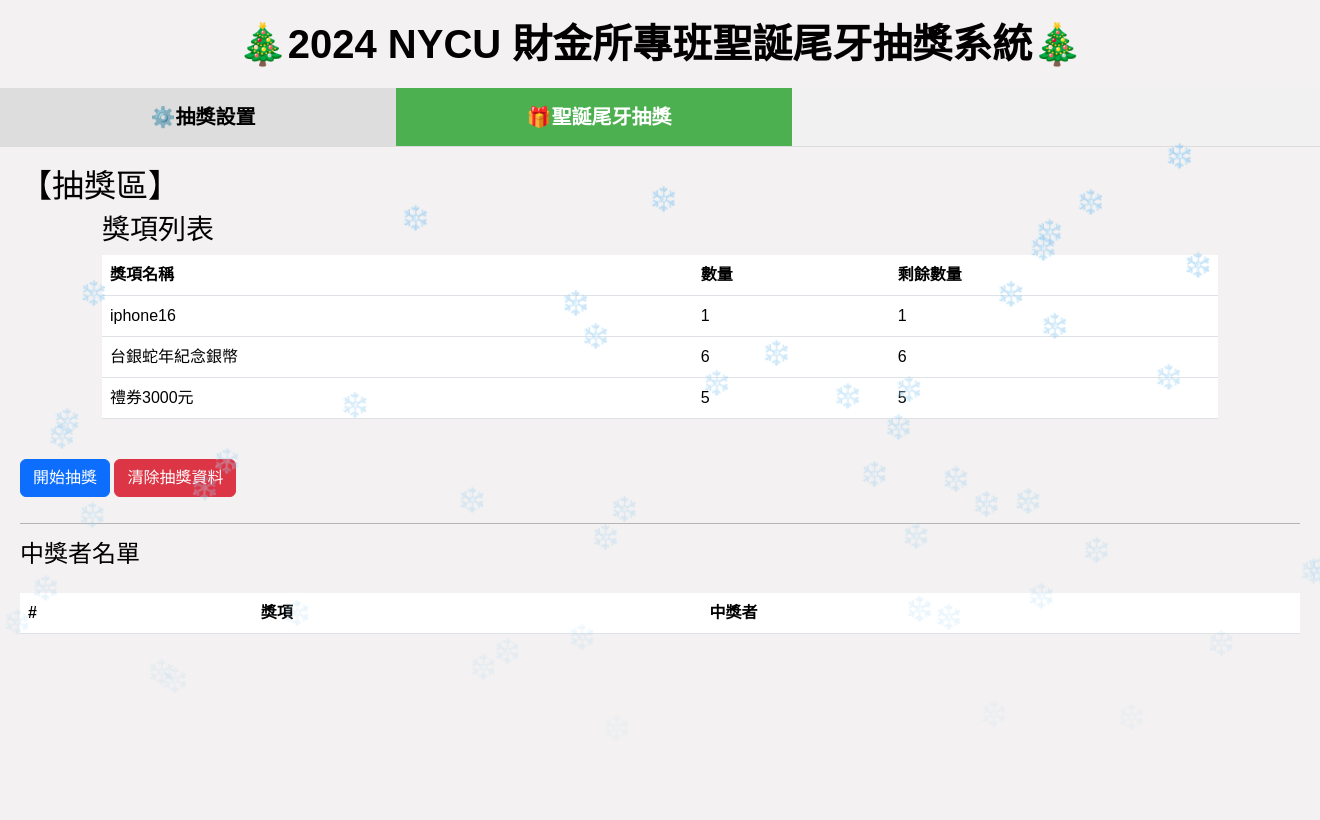
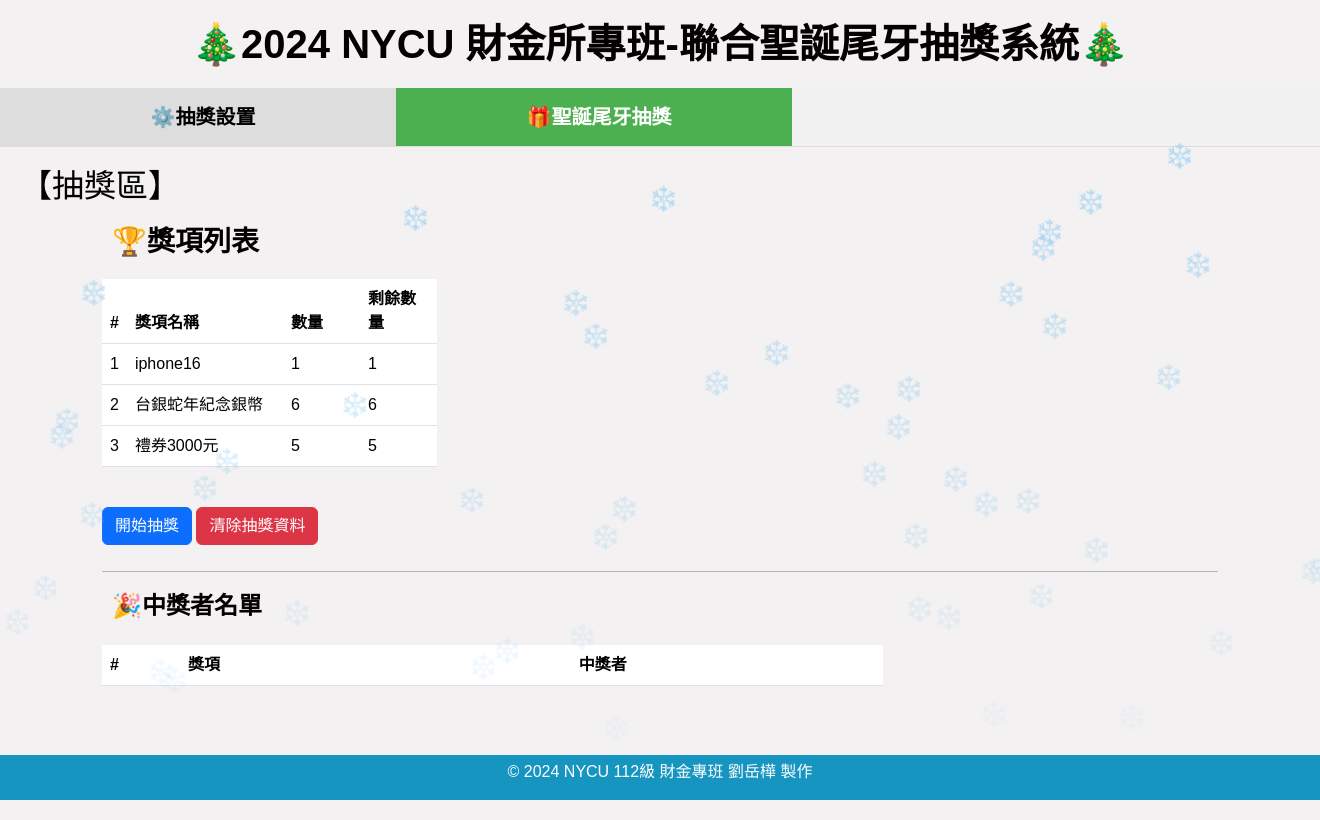
Before and after one commit to Yuehua-Liu/nycu-lottery-site, a Django app: page /draw_lottery/ in a window 1320 px wide; the page is wider, and only the part inside the window is pictured. Run offline with Django 4.2, Linux system fonts and the light colour scheme; data comes from the database, SQL or seed files in the repository; both versions use the stored data as it was after the commit; data that the repository does not hold is empty; some libraries are stand-ins or nearby versions.

Commit message:
add bootstrap5, make it beautiful

```diff
--- a/lottery_site/lottery/static/css/custom.css
+++ b/lottery_site/lottery/static/css/custom.css
@@ -21,16 +21,16 @@ body {
 body {
     margin: 0;
     padding: 0;
-    height: 100vh;
     background: #f3f1f1; /* 背景颜色 */
     color: rgb(2, 0, 0);
-    overflow: hidden;
+    overflow-y: auto; /* 确保在内容超出时能够滚动 */
     font-family: Arial, sans-serif;
+    height: 100%;  /* 保证body高度为100% */
 }
 
 /* 创建雪花容器 */
 .snow {
-    position: absolute;
+    position: fixed;  /* 使用fixed定位让雪花背景不干扰滚动 */
     top: 0;
     left: 0;
     right: 0;
@@ -62,7 +62,6 @@ body {
     }
 }
 
-
 /* 抽獎動畫 字放大 */
 #loading-animation {
     position: fixed;
@@ -71,10 +70,9 @@ body {
     transform: translate(-50%, -50%);
     z-index: 9999;
     font-size: 80px;
-    color: #ff0022;
-    /* 字橫式 */
     writing-mode: vertical-lr;
 }
+
 
 /* 排版設定 */
 .sys-title {
@@ -115,6 +113,19 @@ body {
     margin-top: 10px;
 }
 
+.footer {
+    /* 文字離上面間距 */
+    padding-top: 5px;
+    /* padding-bottom: 5px; */
+    position: fixed;
+    left: 0;
+    bottom: 0;
+    width: 100%;
+    background-color: #1595c0;
+    color: white;
+    text-align: center;
+}
+
 
 
 /* -----------------lottery_setting.html----------------- */
@@ -133,10 +144,90 @@ body {
 .th-control {
     width: 50%;
 }
-.add_participants_area {
-    width: 15%;
-}
 /* class: prize_setting 寬度佔一半 */
 .prize_setting {
     width: 15%;
 }
+.add_participants_area {
+    display: flex;
+    flex-wrap: wrap; /* 如果空间不足时换行 */
+    gap: 20px; /* 设置元素之间的间距 */
+    width: 100%;
+}
+
+.add_participants_area .form-group {
+    flex-grow: 1;
+}
+
+.table-container {
+    flex-grow: 1;
+    min-width: 300px; /* 确保表格不会过于窄 */
+}
+
+textarea {
+    width: 15%; /* 使textarea宽度填满容器 */
+}
+
+.table-container .table {
+    margin-top: 20px; /* 给表格增加一些上边距 */
+}
+
+.participants_table {
+    width: 70%;
+}
+
+/* -----------------draw_lottery.html----------------- */
+#title-prize_list {
+    margin-top: 20px;
+    margin-bottom: 20px;
+    font-weight: bold;
+    text-align: left;
+}
+#title-prize_list::before {
+    /* 獎杯圖示 */
+    content: "🏆";
+    margin-left: 10px;
+}
+#title-winner_list {
+    margin-top: 20px;
+    margin-bottom: 20px;
+    font-weight: bold;
+    text-align: left;
+}
+#title-winner_list::before {
+    /* 得獎者圖示 */
+    content: "🎉";
+    margin-left: 10px;
+}
+.prize_table {
+    width: 30%;
+}
+.th-draw-prize_name {
+    width: 50%;
+}
+.th-draw-quantity {
+    width: 25%;
+}
+.th-draw-remaining {
+    width: 25%;
+}
+
+.winner_table {
+    width: 70%;
+}
+.th-winner-order {
+    width: 10%;
+}
+.th-winner-prize_name {
+    width: 50%;
+}
+.th-winner-name {
+    width: 40%;
+}
+.alert-info {
+    width: 50%;
+}
+.highlight {
+    color: #eb0518;
+    font-weight: bold;
+}
--- a/lottery_site/lottery/templates/lottery/base.html
+++ b/lottery_site/lottery/templates/lottery/base.html
@@ -52,7 +52,7 @@
     </style>
 </head>
 <body>
-    <h1 class="sys-title">2024 NYCU 財金所專班聖誕尾牙抽獎系統</h1>
+    <h1 class="sys-title">2024 NYCU 財金所專班-聯合聖誕尾牙抽獎系統</h1>
     <!-- 雪花动画的容器 -->
     <div class="snow"></div>
 
@@ -148,5 +148,11 @@
             }
         });
     </script>
+
+    <!-- footer 註明作者 -->
+    <footer class="footer">
+        <p>© 2024 NYCU 112級 財金專班 劉岳樺 製作</p>
+    </footer>
 </body>
+
 </html>
--- a/lottery_site/lottery/templates/lottery/draw_lottery.html
+++ b/lottery_site/lottery/templates/lottery/draw_lottery.html
@@ -3,18 +3,20 @@
 {% block draw_lottery %}
     <h2>【抽獎區】</h2>
     <div class="container">
-        <h3>獎項列表</h3>
-        <table class="table">
+        <h3 id="title-prize_list">獎項列表</h3>
+        <table class="table prize_table">
             <thead>
                 <tr>
-                    <th>獎項名稱</th>
-                    <th>數量</th>
-                    <th>剩餘數量</th>
+                    <th class="th-draw-order">#</th>
+                    <th class="th-draw-prize_name">獎項名稱</th>
+                    <th class="th-draw-quantity">數量</th>
+                    <th class="th-draw-remaining">剩餘數量</th>
                 </tr>
             </thead>
             <tbody>
                 {% for prize in prizes %}
                 <tr>
+                    <td>{{ forloop.counter }}</td>
                     <td>{{ prize.name }}</td>
                     <td>{{ prize.quantity }}</td>
                     <td>{{ prize.remaining }}</td>
@@ -22,14 +24,13 @@
                 {% endfor %}
             </tbody>
         </table>
-    </div>
 
         <button id="draw_btn" class="btn btn-primary mt-4">開始抽獎</button>
         <button id="clean_all_record_btn" class="btn btn-danger mt-4">清除抽獎資料</button>
 
         <!-- 信息消息 -->
         <div id="info_msg" class="alert alert-info" style="display:none;"></div>
-    <!-- 加入抽獎動畫 -->
+        <!-- 加入抽獎動畫 圖示用彩球或者獎盃 -->
         <div id="loading-animation" class="spinner-border text-primary" style="display:none;" role="status">
             <span class="sr-only">抽獎中</span>
         </div>
@@ -38,13 +39,13 @@
 
         <!-- 顯示抽獎者名單表格 -->
         <div id="winner_table">
-        <h4>中獎者名單</h4>
-        <table class="table mt-4">
+            <h4 id="title-winner_list">中獎者名單</h4>
+            <table class="table mt-4 winner_table">
                 <thead>
                     <tr>
-                    <th>#</th>
-                    <th>獎項</th>
-                    <th>中獎者</th>
+                        <th class="th-winner-order">#</th>
+                        <th class="th-winner-prize_name">獎項</th>
+                        <th class="th-winner-name">中獎者</th>
                     </tr>
                 </thead>
                 <tbody id="winner_list">
@@ -57,6 +58,7 @@
                     {% endfor %}
                 </tbody>
             </table>
+        </div>
     </div>
 
     <script>
@@ -88,7 +90,7 @@
                     // 更新獎品剩餘數量
                     let prizeTable = document.querySelector('.table tbody');
                     data.prizes.forEach((prize, index) => {
-                        prizeTable.rows[index].cells[2].innerText = prize.remaining;
+                        prizeTable.rows[index].cells[3].innerText = prize.remaining;
                     });
 
                     // 顯示清除抽獎資料的訊息
@@ -109,7 +111,8 @@
         document.getElementById('draw_btn').addEventListener('click', function() {
             // 顯示抽獎動畫
             document.getElementById('loading-animation').style.display = 'block';
-            document.getElementById('info_msg').style.display = 'none';
+            document.getElementById('info_msg').innerText = '系統：抽獎中...';
+            //document.getElementById('info_msg').style.display = 'none';
 
             // 設置延遲2秒後開始抽獎
             setTimeout(function() {
@@ -139,11 +142,15 @@
                     // 更新獎品剩餘數量
                     let prizeTable = document.querySelector('.table tbody');
                     data.prizes.forEach((prize, index) => {
-                        prizeTable.rows[index].cells[2].innerText = prize.remaining;
+                        prizeTable.rows[index].cells[3].innerText = prize.remaining;
                     });
 
                     // 顯示抽獎訊息
-                    document.getElementById('info_msg').innerText = data.msg;
+                    // 偵測 data.msg，「“”」、「＜＞」內的內容，用 <p class="highlight"><></p> 標籤包裹
+                    let msg = data.msg;
+                    let msg_highlight = msg.replace(/“(.*?)”/g, '<b class="highlight">$1</b>');
+                    msg_highlight = msg_highlight.replace(/＜(.*?)＞/g, '<b class="highlight">$1</b>');
+                    document.getElementById('info_msg').innerHTML = msg_highlight;
                     document.getElementById('info_msg').style.display = 'block';
                 })
                 .catch(error => {
@@ -153,7 +160,7 @@
                     document.getElementById('info_msg').innerText = '抽獎發生錯誤，請稍後再試！';
                     document.getElementById('info_msg').style.display = 'block';
                 });
-            }, 1500);  // 延遲 1.5 秒後執行
+            }, 800);  // 延遲 0.8 秒後執行
         });
     </script>
 {% endblock %}
--- a/lottery_site/lottery/views.py
+++ b/lottery_site/lottery/views.py
@@ -113,10 +113,9 @@ def draw_lottery(request):
                 Winner.objects.create(prize=prize, participant=winner)
                 still_need_draw_num -= 1
                 participants_list.remove(winner_name)
-                info_message = f"=== 中獎者：{winner_name} ===== 獎項：{winner_prize} === 恭喜～～～"
+                info_message = f"【中獎公告】恭喜 “{winner_name}” ---- 獲得獎項：＜{winner_prize}＞！！！"
             else:
-                print("錯誤：獎項已抽完或參與者已抽完")
-                info_message = "錯誤：獎項已抽完或參與者已抽完"
+                info_message = "警告：獎項已抽完或參與者已抽完"
 
             # winners 整理成 dict 格式，要包含 prize_name, participant_name, draw_date
             winners = []
@@ -144,7 +143,7 @@ def draw_lottery(request):
         elif action == 'clean_all_record':
             # print("清除所有紀錄")
             clean_all_record(mode=2)
-            info_message = "已清除所有中獎紀錄"
+            info_message = "系統：已清除所有中獎紀錄"
             # prize_status 整理所剩數量
             prize_status = []
             for prize in Prize.objects.order_by('order').all():
```
Also changed, not shown: lottery_site/lottery/templates/lottery/lottery_setup.html (+14 -8 lines), lottery_site/db.sqlite3. Lines whose indentation alone changed are shown as unchanged.
